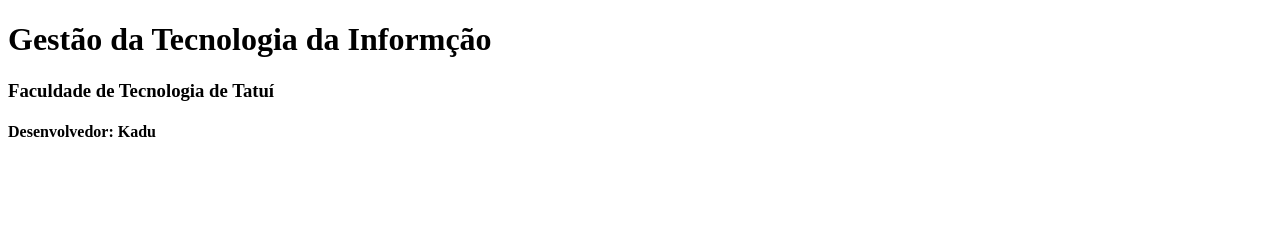
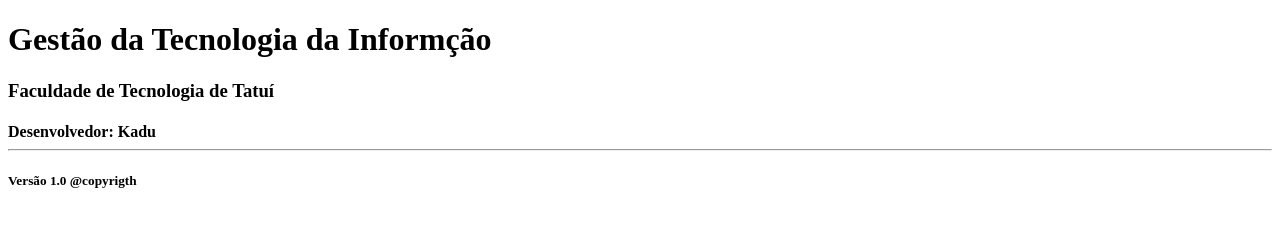
Before and after one commit to Kadujj/FTI, a plain HTML site: page index.html in a window 1280 px wide. Drawn offline with Linux system fonts and the light colour scheme.

Commit message:
Update index.html

```diff
--- a/index.html
+++ b/index.html
@@ -9,7 +9,9 @@
     <h1>Gestão da Tecnologia da Informção</h1>
     <h3>Faculdade de Tecnologia de Tatuí
     <h4>Desenvolvedor: Kadu
+        <hr>
+        <h5>Versão 1.0 @copyrigth</h5>
 
-    </h4>
+
 </body>
 </html>
```
